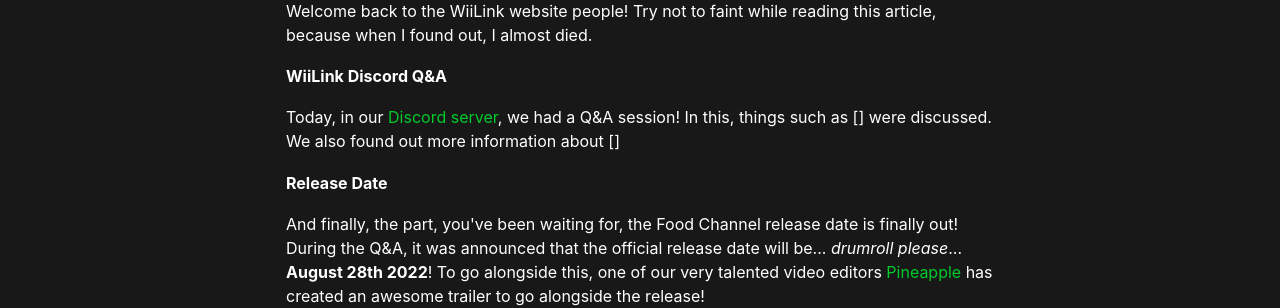
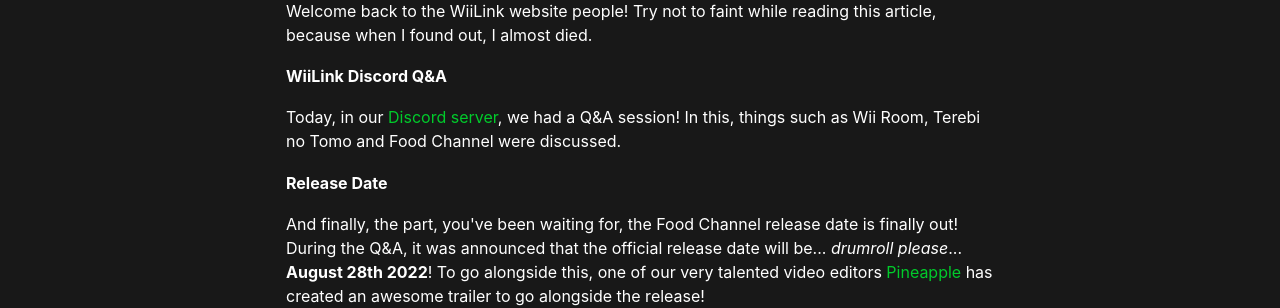
Before and after one commit to WiiLink24/WiiLink24.github.io, a Jekyll site: the page built from news.html, in a window 1280 px wide and 900 px high. Shown: the part 252-560 px from the top of the window. Built offline with Jekyll 4.4.1, drawn with Linux system fonts in a browser that asks for light colours.

Commit message:
replace placeholder

```diff
--- a/news.html
+++ b/news.html
@@ -17,7 +17,7 @@
     <h3>Food Channel Release Date Confirmed!</h3>
     <p>Welcome back to the WiiLink website people! Try not to faint while reading this article, because when I found out, I almost died.</p>
     <h4>WiiLink Discord Q&A</h4>
-    <p>Today, in our <a href="https://discord.gg/reqUMqxu8D">Discord server</a>, we had a Q&A session! In this, things such as [] were discussed. We also found out more information about []</p>
+    <p>Today, in our <a href="https://discord.gg/reqUMqxu8D">Discord server</a>, we had a Q&A session! In this, things such as Wii Room, Terebi no Tomo and Food Channel were discussed.</p>
     <h4>Release Date</h4>
     <p>And finally, the part, you've been waiting for, the Food Channel release date is finally out! During the Q&A, it was announced that the official release date will be... <i>drumroll please</i>... <strong>August 28th 2022</strong>! To go alongside this, one of our very talented video editors <a href="https://www.youtube.com/channel/UCfxa5lj2wsra8P0mi1BkJ5A">Pineapple</a> has created an awesome trailer to go alongside the release!</p>
     <center><iframe width="560" height="315" src="https://www.youtube.com/embed/i5c4ShKd704" title="YouTube video player" frameborder="0" allow="accelerometer; autoplay; clipboard-write; encrypted-media; gyroscope; picture-in-picture" allowfullscreen></iframe></center>
```
